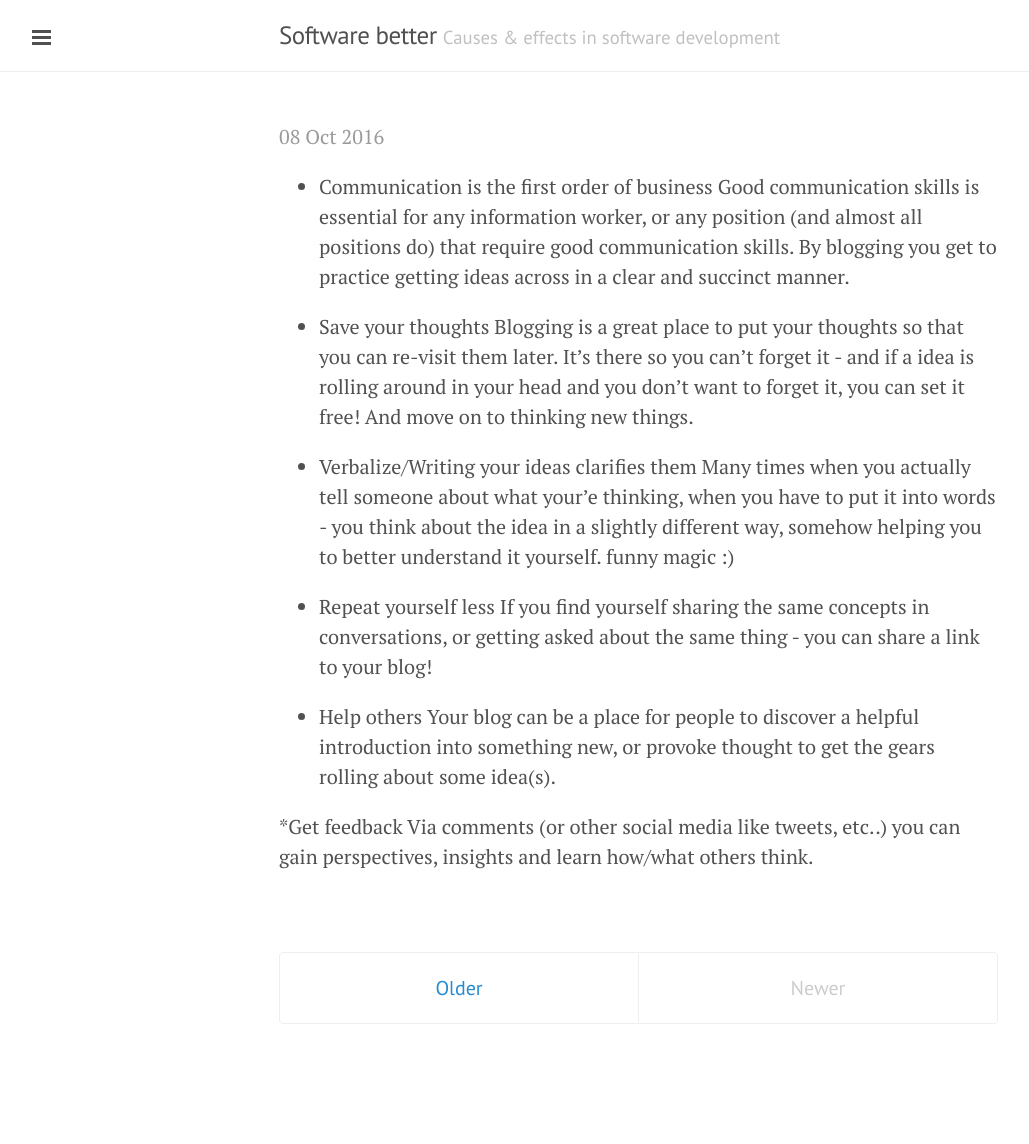
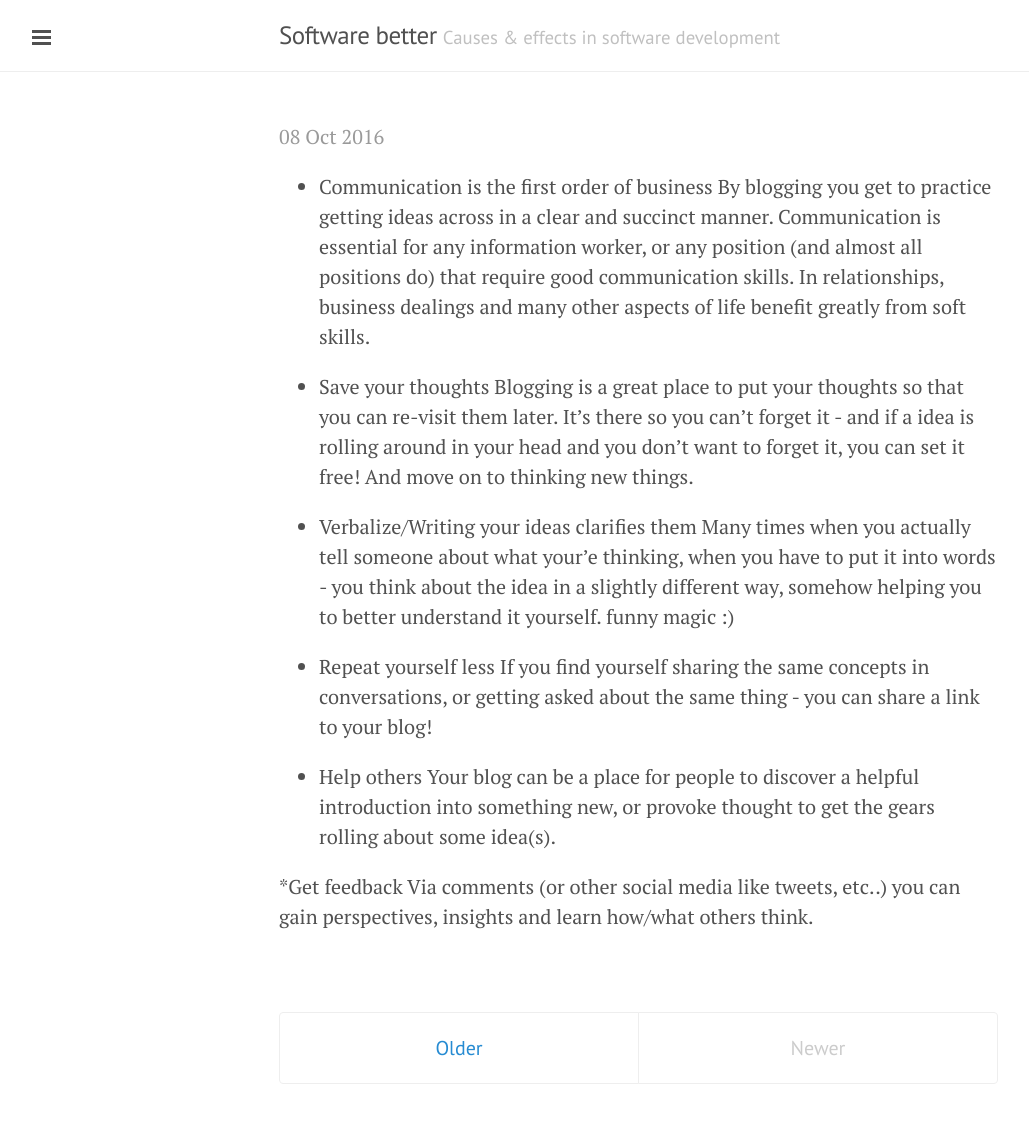
Before and after one commit to ideaflare/ideaflare.github.io, a Jekyll site: the page built from index.html, in a window 1280 px wide. Shown: the whole page, without its empty margins (1-1030 px from the left). Built offline with Jekyll 4.4.1, drawn with Linux system fonts in a browser that asks for light colours; the list of posts is cut into pages by our own code; comment, search, counter and statistics services are not loaded; before the commit the page ends 1084 px from its top, so only the background shows below that.

Commit message:
Post update: What blogging can do for YOU:

```diff
--- a/_posts/2016-10-06-what-blogging-can-do-for-you.markdown
+++ b/_posts/2016-10-06-what-blogging-can-do-for-you.markdown
@@ -4,7 +4,7 @@ title: What blogging can do for YOU:
 layout: post
 ---
 * Communication is the first order of business
-Good communication skills is essential for any information worker, or any position (and almost all positions do) that require good communication skills. By blogging you get to practice getting ideas across in a clear and succinct manner.
+By blogging you get to practice getting ideas across in a clear and succinct manner. Communication is essential for any information worker, or any position (and almost all positions do) that require good communication skills. In relationships, business dealings and many other aspects of life benefit greatly from soft skills.
 
 * Save your thoughts
 Blogging is a great place to put your thoughts so that you can re-visit them later. It's there so you can't forget it - and if a idea is rolling around in your head and you don't want to forget it, you can set it free! And move on to thinking new things.
```
